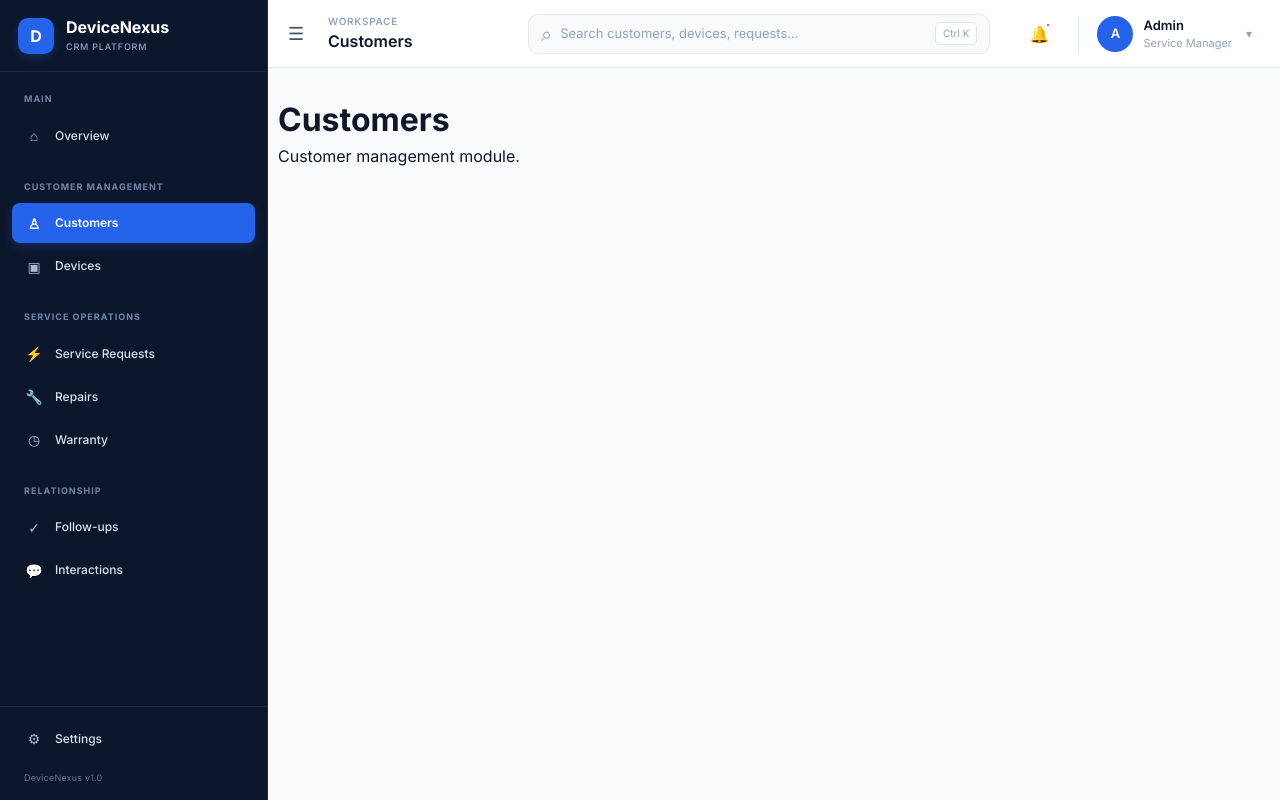
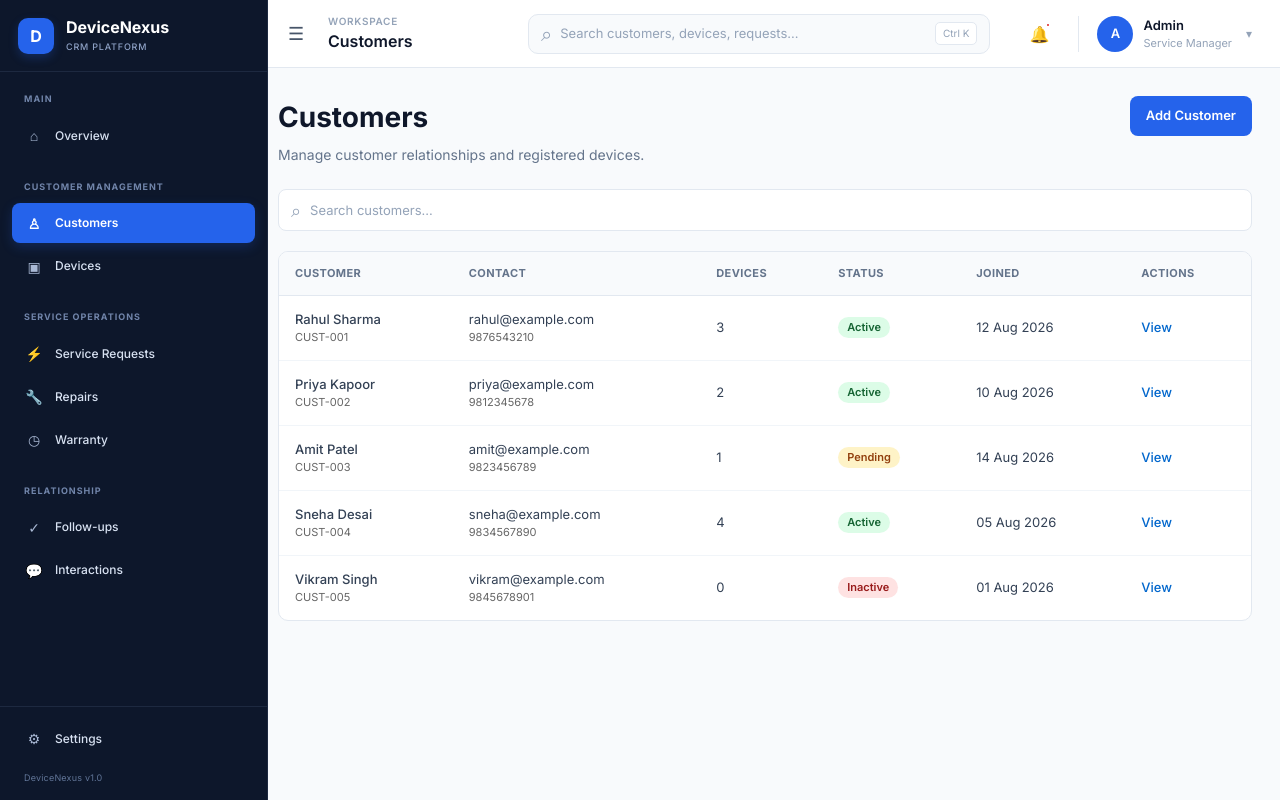
Before and after one commit to aarzoo0708/DeviceNexus, a React app in the folder frontend/: page /customers in a window 1280 px wide. Built offline with nearby package versions, Linux system fonts and the light colour scheme; the HTML template or start-up script is replaced by a standard one.

Commit message:
feat: build customer list

```diff
--- a/frontend/src/pages/Customers.jsx
+++ b/frontend/src/pages/Customers.jsx
@@ -1,8 +1,137 @@
+import React, { useState } from "react";
+import PageHeader from "../components/common/PageHeader/PageHeader";
+import Button from "../components/common/Button/Button";
+import SearchInput from "../components/common/SearchInput/SearchInput";
+import DataTable from "../components/common/DataTable/DataTable";
+import Badge from "../components/common/Badge/Badge";
+
+const mockCustomers = [
+  {
+    id: "CUST-001",
+    name: "Rahul Sharma",
+    email: "rahul@example.com",
+    phone: "9876543210",
+    devices: 3,
+    status: "Active",
+    joinedDate: "12 Aug 2026"
+  },
+  {
+    id: "CUST-002",
+    name: "Priya Kapoor",
+    email: "priya@example.com",
+    phone: "9812345678",
+    devices: 2,
+    status: "Active",
+    joinedDate: "10 Aug 2026"
+  },
+  {
+    id: "CUST-003",
+    name: "Amit Patel",
+    email: "amit@example.com",
+    phone: "9823456789",
+    devices: 1,
+    status: "Pending",
+    joinedDate: "14 Aug 2026"
+  },
+  {
+    id: "CUST-004",
+    name: "Sneha Desai",
+    email: "sneha@example.com",
+    phone: "9834567890",
+    devices: 4,
+    status: "Active",
+    joinedDate: "05 Aug 2026"
+  },
+  {
+    id: "CUST-005",
+    name: "Vikram Singh",
+    email: "vikram@example.com",
+    phone: "9845678901",
+    devices: 0,
+    status: "Inactive",
+    joinedDate: "01 Aug 2026"
+  }
+];
+
 function Customers() {
+  const [searchQuery, setSearchQuery] = useState("");
+
+  const filteredCustomers = mockCustomers.filter((customer) => {
+    const query = searchQuery.toLowerCase();
+    return (
+      customer.name.toLowerCase().includes(query) ||
+      customer.email.toLowerCase().includes(query) ||
+      customer.phone.includes(query) ||
+      customer.id.toLowerCase().includes(query)
+    );
+  });
+
+  const columns = [
+    { key: "customer", label: "Customer" },
+    { key: "contact", label: "Contact" },
+    { key: "devices", label: "Devices" },
+    { key: "status", label: "Status" },
+    { key: "joined", label: "Joined" },
+    { key: "actions", label: "Actions" }
+  ];
+
+  const tableData = filteredCustomers.map((customer) => {
+    let badgeVariant = "default";
+    if (customer.status === "Active") badgeVariant = "success";
+    if (customer.status === "Pending") badgeVariant = "warning";
+    if (customer.status === "Inactive") badgeVariant = "danger";
+
+    return {
+      id: customer.id,
+      customer: (
+        <div>
+          <div style={{ fontWeight: 500 }}>{customer.name}</div>
+          <div style={{ fontSize: "0.85em", color: "#666" }}>{customer.id}</div>
+        </div>
+      ),
+      contact: (
+        <div>
+          <div>{customer.email}</div>
+          <div style={{ fontSize: "0.85em", color: "#666" }}>{customer.phone}</div>
+        </div>
+      ),
+      devices: customer.devices,
+      status: (
+        <Badge variant={badgeVariant}>
+          {customer.status}
+        </Badge>
+      ),
+      joined: customer.joinedDate,
+      actions: (
+        <span style={{ color: "#0066cc", cursor: "pointer", fontWeight: 500 }}>
+          View
+        </span>
+      )
+    };
+  });
+
   return (
-    <div>
-      <h1>Customers</h1>
-      <p>Customer management module.</p>
+    <div className="page-container">
+      <PageHeader
+        title="Customers"
+        description="Manage customer relationships and registered devices."
+        action={
+          <Button>
+            Add Customer
+          </Button>
+        }
+      />
+
+      <div style={{ marginBottom: "20px" }}>
+        <SearchInput
+          placeholder="Search customers..."
+          value={searchQuery}
+          onChange={(e) => setSearchQuery(e.target.value)}
+        />
+      </div>
+
+      <DataTable columns={columns} data={tableData} />
+
     </div>
   );
 }
```
